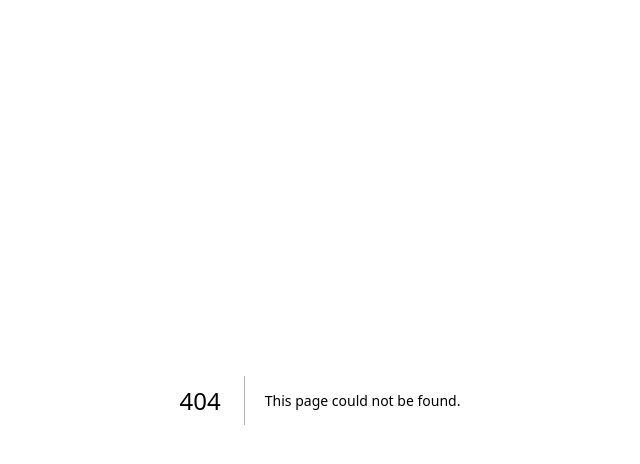
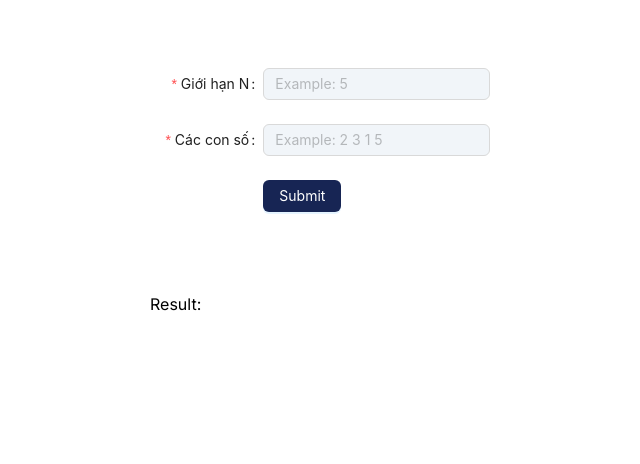
Before and after one commit to DoNhatNam1/Homeworks-Nhom-7-Tong-quan-phat-trien-phan-mem, a Next.js app in the folder homeworks/: page /bai9 in a window 1280 px wide. Before the commit this address had no page. Shown: the top 464 px of the page, without its empty margins (320-960 px from the left). Built offline with nearby package versions, Linux system fonts and the light colour scheme.

Commit message:
chore: :truck: Rename folders

```diff
--- a/homeworks/src/app/(homeworks)/bai1/page.tsx
+++ b/homeworks/src/app/(homeworks)/bai8/page.tsx
@@ -1,10 +1,10 @@
 
-import { Bai1 } from '@/components/Bai1'
+import { Bai8 } from '@/components/Bai8'
 
 export default function Page() {
   return (
     <>
-    <Bai1/>
+    <Bai8/>
     </>
   );
 }
--- a/homeworks/src/app/(homeworks)/bai2/page.tsx
+++ b/homeworks/src/app/(homeworks)/bai9/page.tsx
@@ -1,9 +1,9 @@
-import { Bai2 } from "@/components/Bai2";
+import { Bai9 } from "@/components/Bai9";
 
 export default function Page() {
   return (
     <>
-    <Bai2/>
+    <Bai9/>
     </>
   );
 }
--- a/homeworks/src/components/Bai1.tsx
+++ b/homeworks/src/components/Bai8.tsx
@@ -3,7 +3,7 @@
 import React from "react";
 import { Button, Form, Input } from "antd";
 
-export const Bai1 = () => {
+export const Bai8 = () => {
   const [data, setData] = React.useState<number[] | undefined>([]);
   const [inputValue, setInputValue] = React.useState("");
 
--- a/homeworks/src/components/Bai2.tsx
+++ b/homeworks/src/components/Bai9.tsx
@@ -5,7 +5,7 @@ import { Button, Form, Input } from "antd";
 
 // ... (imports)
 
-export const Bai2 = () => {
+export const Bai9 = () => {
   const [data, setData] = React.useState<number | undefined>();
   const [inputValue1, setInputValue1] = React.useState("");
   const [inputValue2, setInputValue2] = React.useState("");
```
